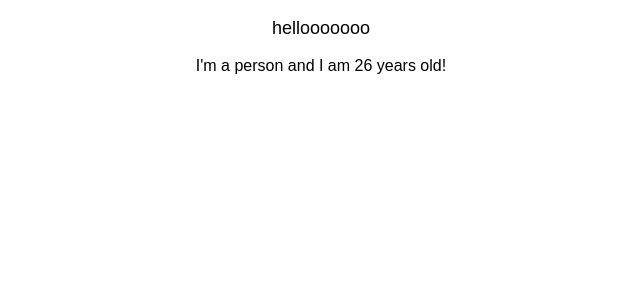
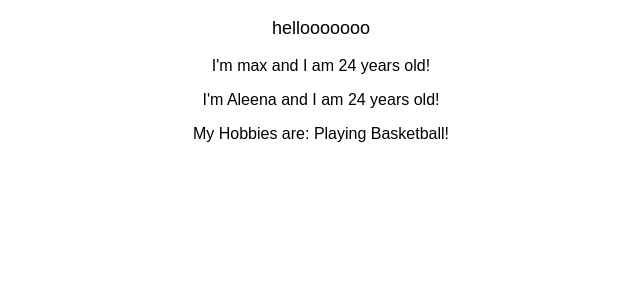
Before and after one commit to aleenamad/ReactUdemy, a React (Create React App) app in the folder udemy-react/: page / in a window 1280 px wide. Shown: the top 300 px of the page, without its empty margins (319-959 px from the left). Built offline with nearby package versions, Linux system fonts and the light colour scheme.

Commit message:
exploring the props.children

```diff
--- a/udemy-react/src/App.js
+++ b/udemy-react/src/App.js
@@ -12,7 +12,9 @@
         </p>
 
       <div>
-        <Person />
+        <Person name="max" age="24" />
+        {/* can put content in between like below and access by props children  in person.js file*/}
+        <Person name="Aleena" age="24" > My Hobbies are: Playing Basketball! </Person>
       </div>
       </div>
     );
--- a/udemy-react/src/person/Person.js
+++ b/udemy-react/src/person/Person.js
@@ -1,8 +1,13 @@
 import React from 'react';
 
-const person = () => {
-  return <p>I'm a person and I am {Math.floor(Math.random()*30)} years old!</p>
-}
+const person = (props) => {
+  return(
+    <div>
+    <p>I'm {props.name} and I am {props.age} years old!</p>
+    <p>{props.children}</p>
+  </div>
+)
+};
 
 
 export default person;
```
